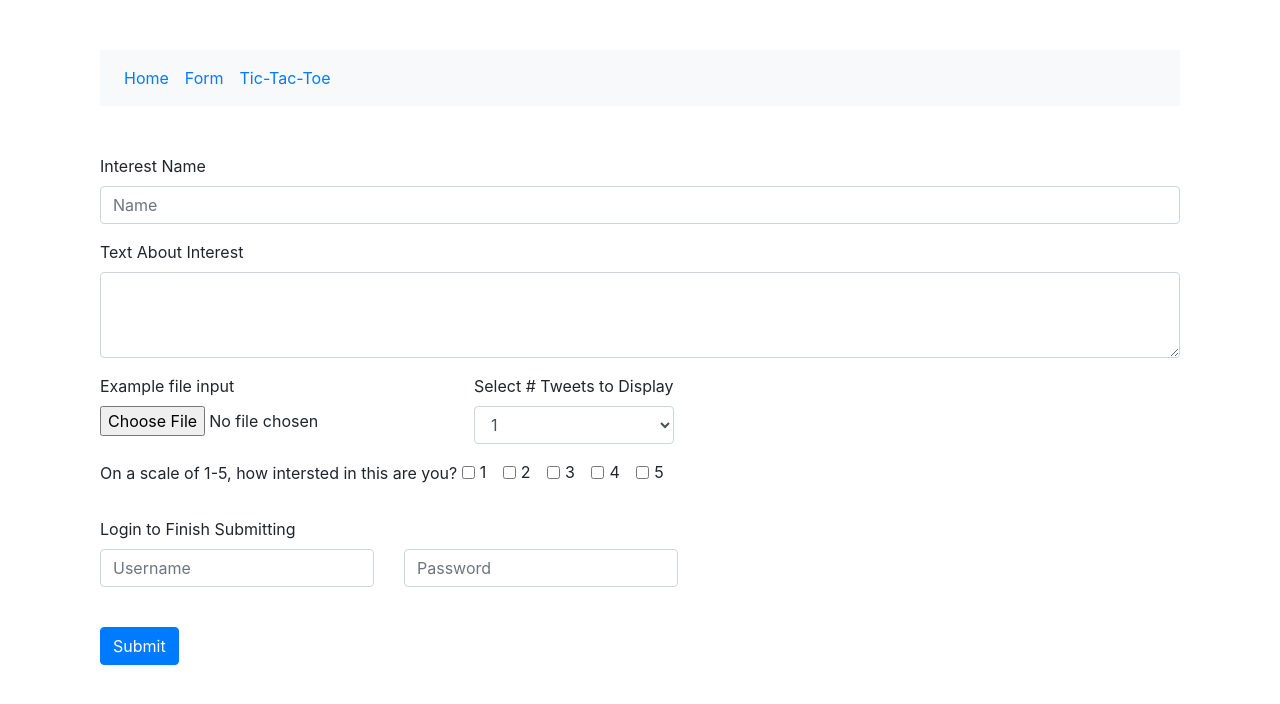
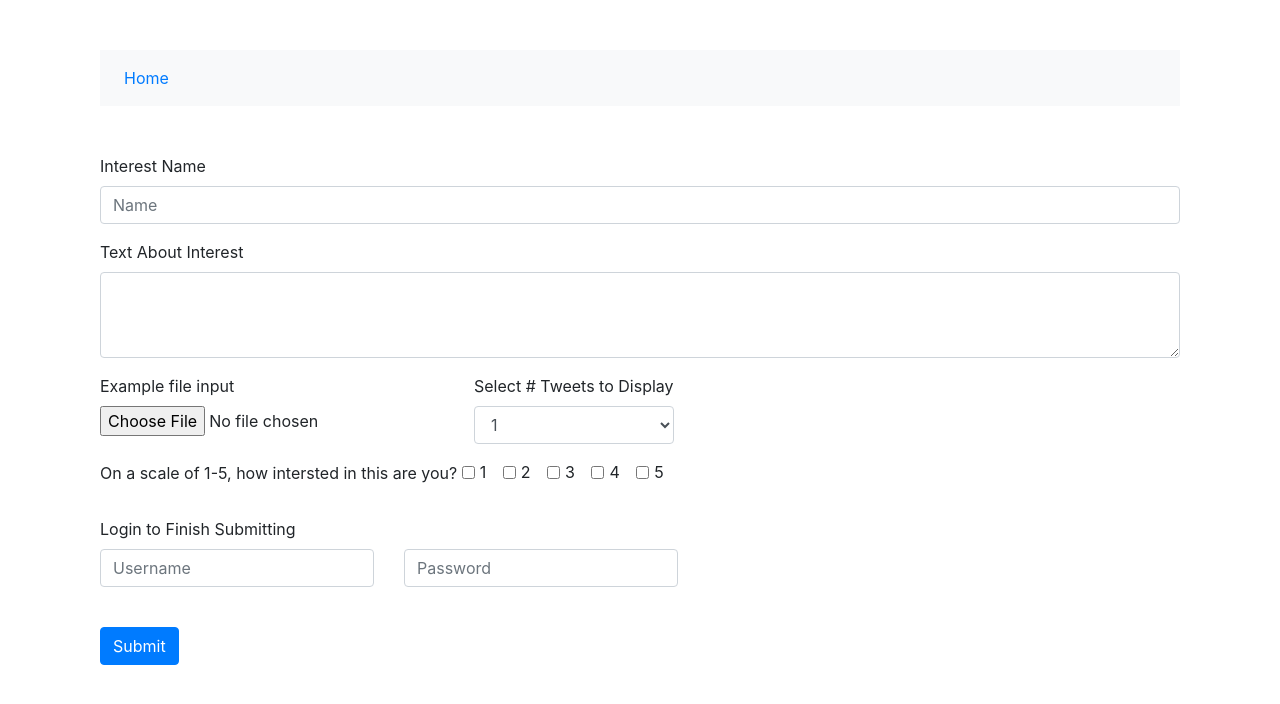
Before and after one commit to npFree/npFree.github.io, a plain HTML site: page form.html in a window 1280 px wide. Drawn offline with nearby package versions, Linux system fonts and the light colour scheme.

Commit message:
Moddified form.html

```diff
--- a/form.html
+++ b/form.html
@@ -20,12 +20,6 @@
         <ul class="navbar-nav">
           <li class="nav-item">
             <a class="nav-link" href="../npFree.github.io/index.html">Home</a>
-          </li>
-          <li class="nav-item">
-            <a class="nav-link" href="../npFree.github.io/form.html">Form</a>
-          </li>
-          <li class="nav-item">
-            <a class="nav-link" href="../npFree.github.io/tic-tac-toe.html">Tic-Tac-Toe</a>
           </li>
         </ul>
       </nav>
```
